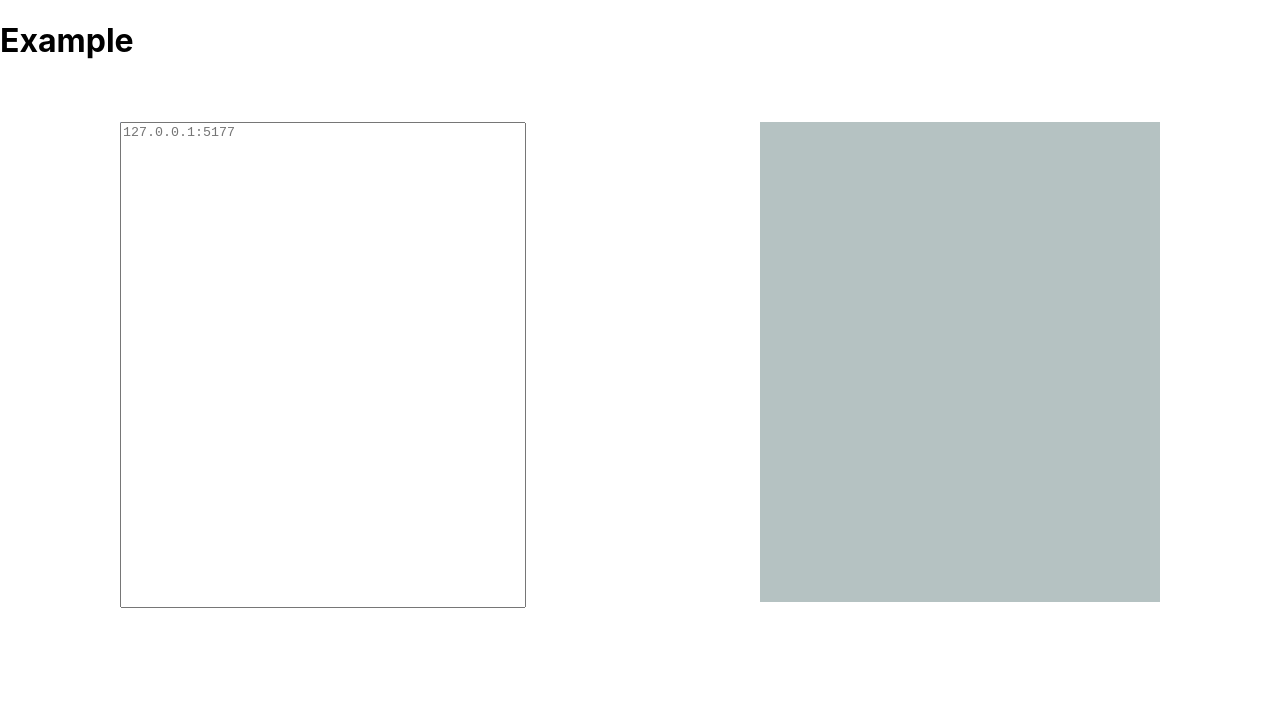
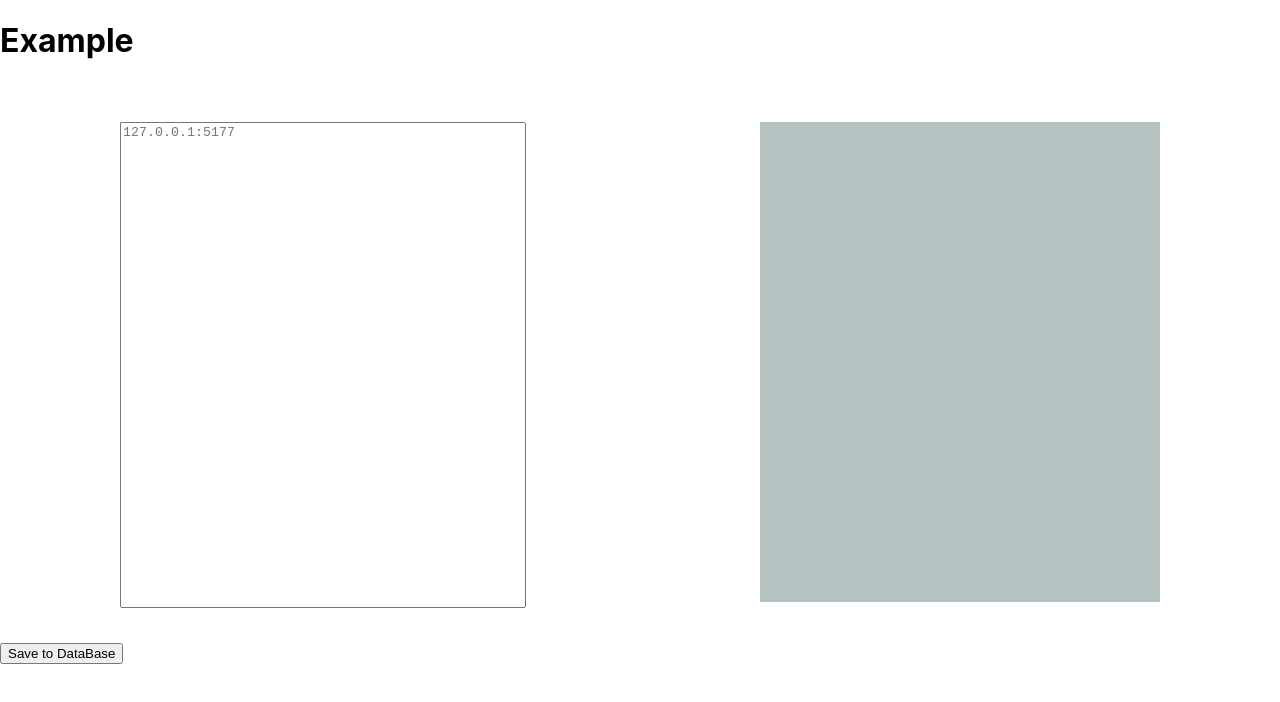
Before and after one commit to FrostyMemes/template-service-client, a React (Create React App) app: page / in a window 1280 px wide. Shown: the top 702 px of the page. Built offline with nearby package versions, Linux system fonts and the light colour scheme.

Commit message:
feat: add test button for sending data to server

```diff
--- a/src/App.js
+++ b/src/App.js
@@ -7,6 +7,7 @@ function App() {
     return (
         <div>
             <EditorMarkdown title="Example"/>
+            <input type="button" value="Save to DataBase"/>
         </div>
     );
 }
```
